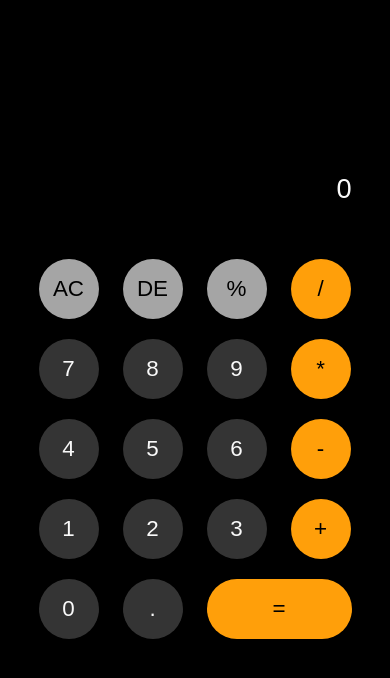
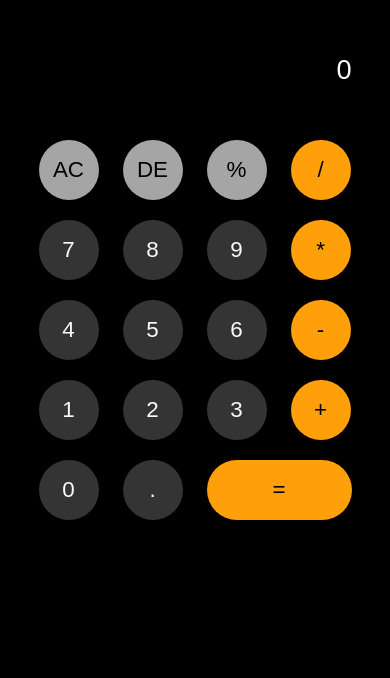
Before and after one commit to Khayamhawari/CodeAlpha_Calculator, a plain HTML site: page index.html in a window 390 px wide. Shown: the part 150-828 px from the top of the page. Drawn offline with Linux system fonts and the light colour scheme.

Commit message:
Changing Done

```diff
--- a/style.css
+++ b/style.css
@@ -84,7 +84,6 @@ form input.light-color {
 @media screen and (max-width:479px) {
     .container {
         background-color: var(--Black);
-        align-items: end;
-        padding-bottom: 25px;
+        padding-bottom: 5px;
     }
 }
```
